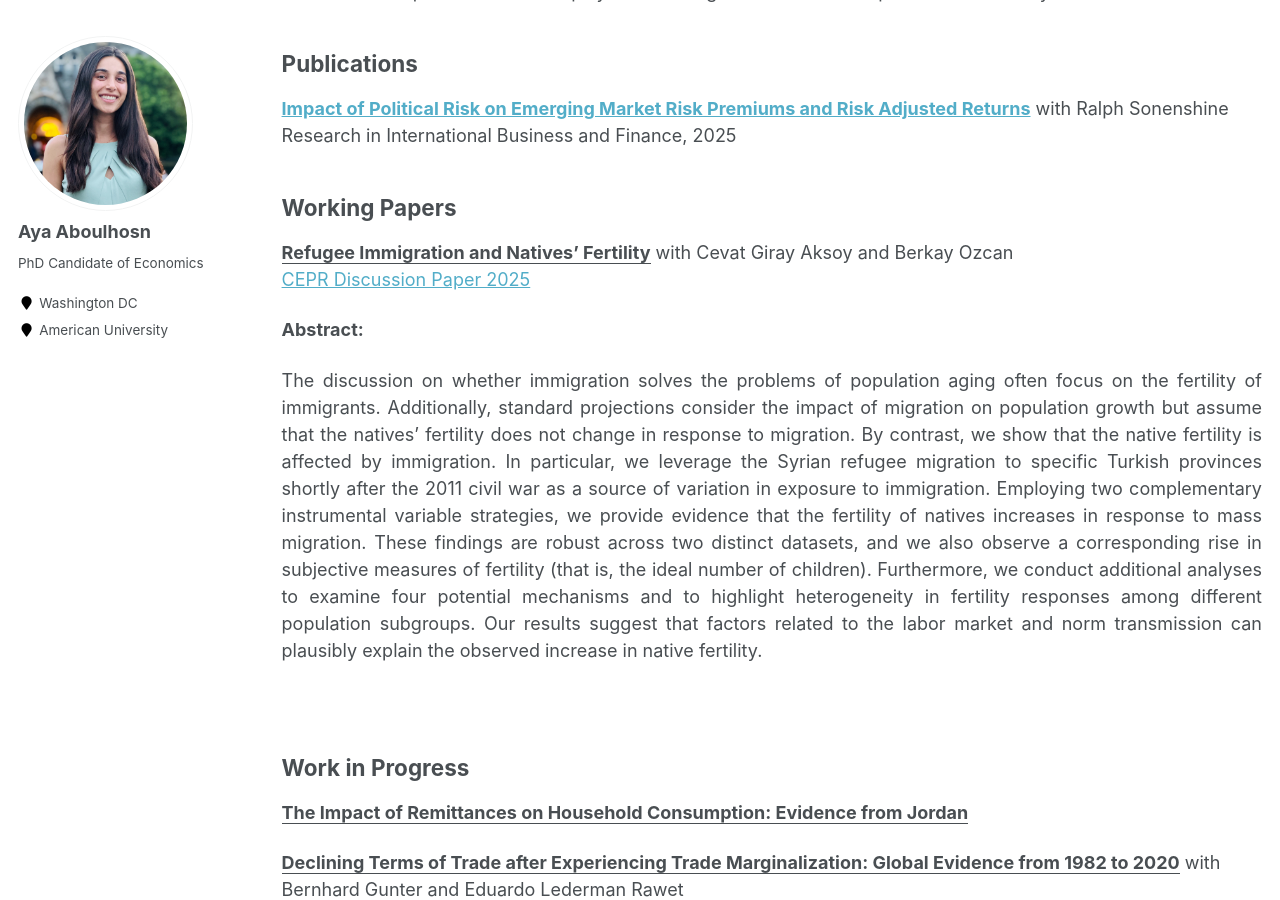
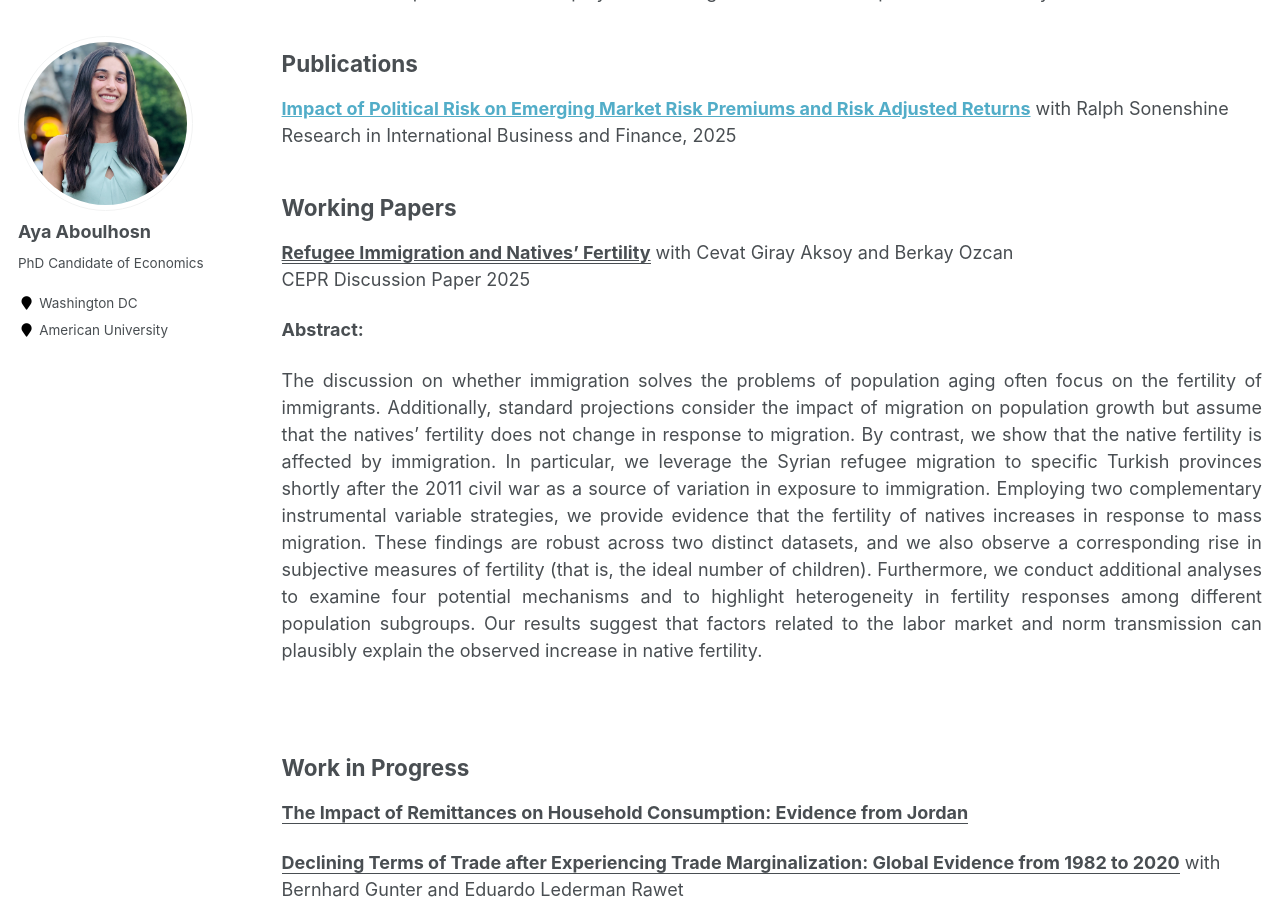
Before and after one commit to ayaaboulhosn/ayaaboulhosn.github.io, a Jekyll site: the page built from _pages/research.md, in a window 1280 px wide and 900 px high, scrolled down 675 px. Built offline with Jekyll 4.4.1, drawn with Linux system fonts in a browser that asks for light colours.

```diff
--- a/_pages/research.md
+++ b/_pages/research.md
@@ -38,9 +38,9 @@ Research in International Business and Finance, 2025
 
 
 ## Working Papers
-**<ins>Refugee Immigration and Natives’ Fertility</ins>** with Cevat Giray Aksoy and Berkay Ozcan
+**<ins>[Refugee Immigration and Natives’ Fertility](../files/Refugee_Immigration_and_Natives_Fertility.pdf)</ins>** with Cevat Giray Aksoy and Berkay Ozcan
 <br>
-[CEPR Discussion Paper 2025](../files/Refugee_Immigration_and_Natives_Fertility.pdf)
+CEPR Discussion Paper 2025
 
   **Abstract:** <br>
 <div align="justify">
```
